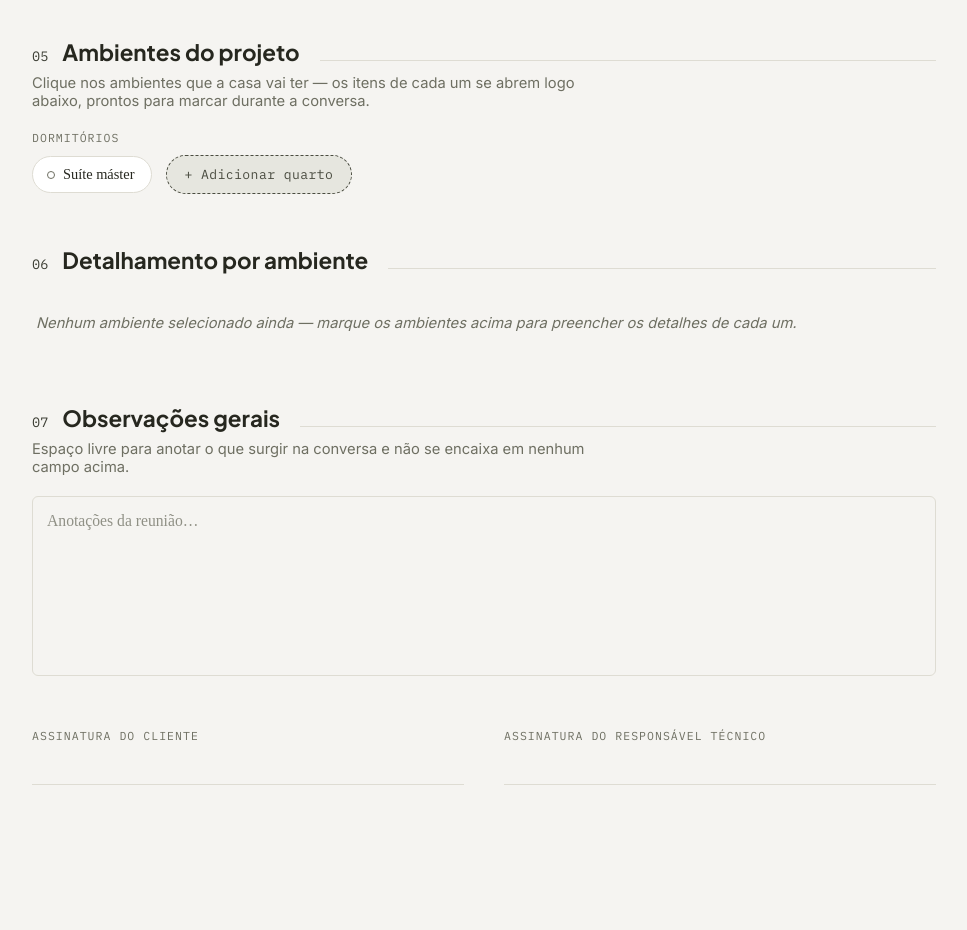
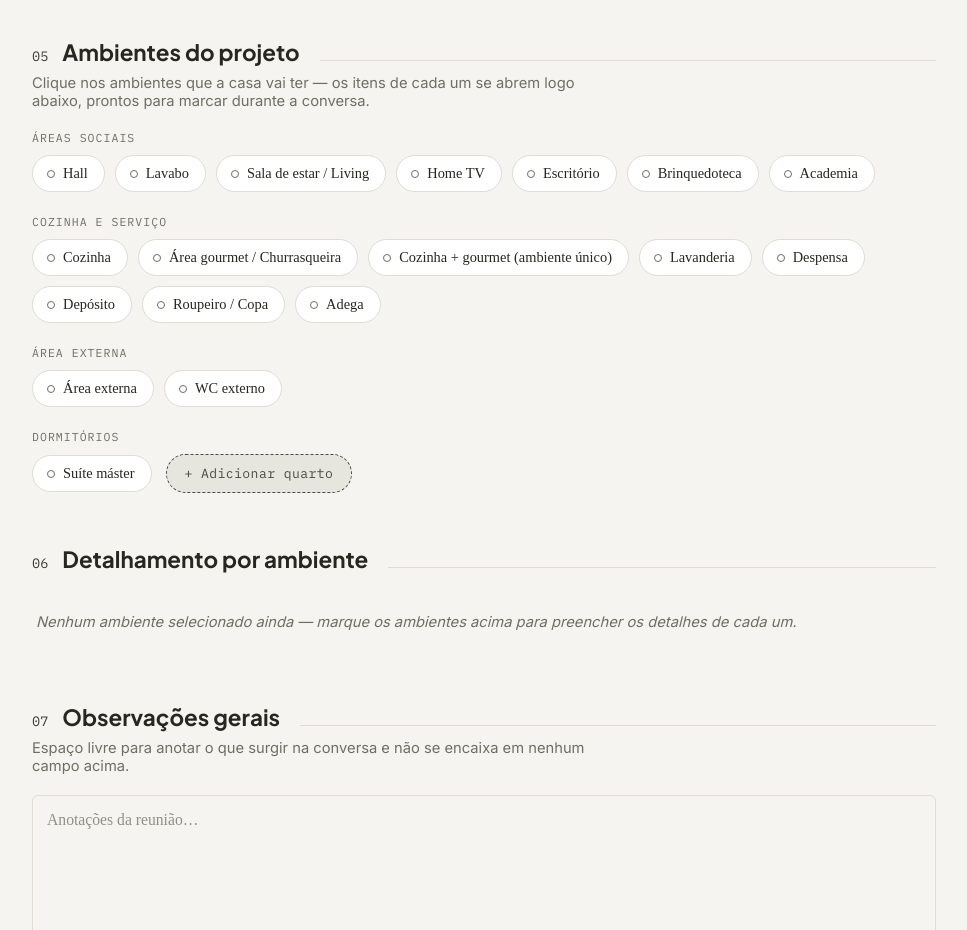
Before and after one commit to senagab/briefing-vizze, a plain HTML site: page index.html in a window 1280 px wide. Shown: the part 1340-2270 px from the top of the page, without its empty margins (156-1123 px from the left). Drawn offline with Linux system fonts and the light colour scheme.

Commit message:
Fix script tag source path in index.html

```diff
--- a/index.html
+++ b/index.html
@@ -115,6 +115,6 @@
         <button class="btn" id="btn-clear">Novo briefing</button>
         <button class="btn primary" id="btn-print">Imprimir / exportar PDF</button>
     </div>
-    <script src="./ script.js"></script>
+    <script src="script.js"></script>
 </body>
 </html>
```
